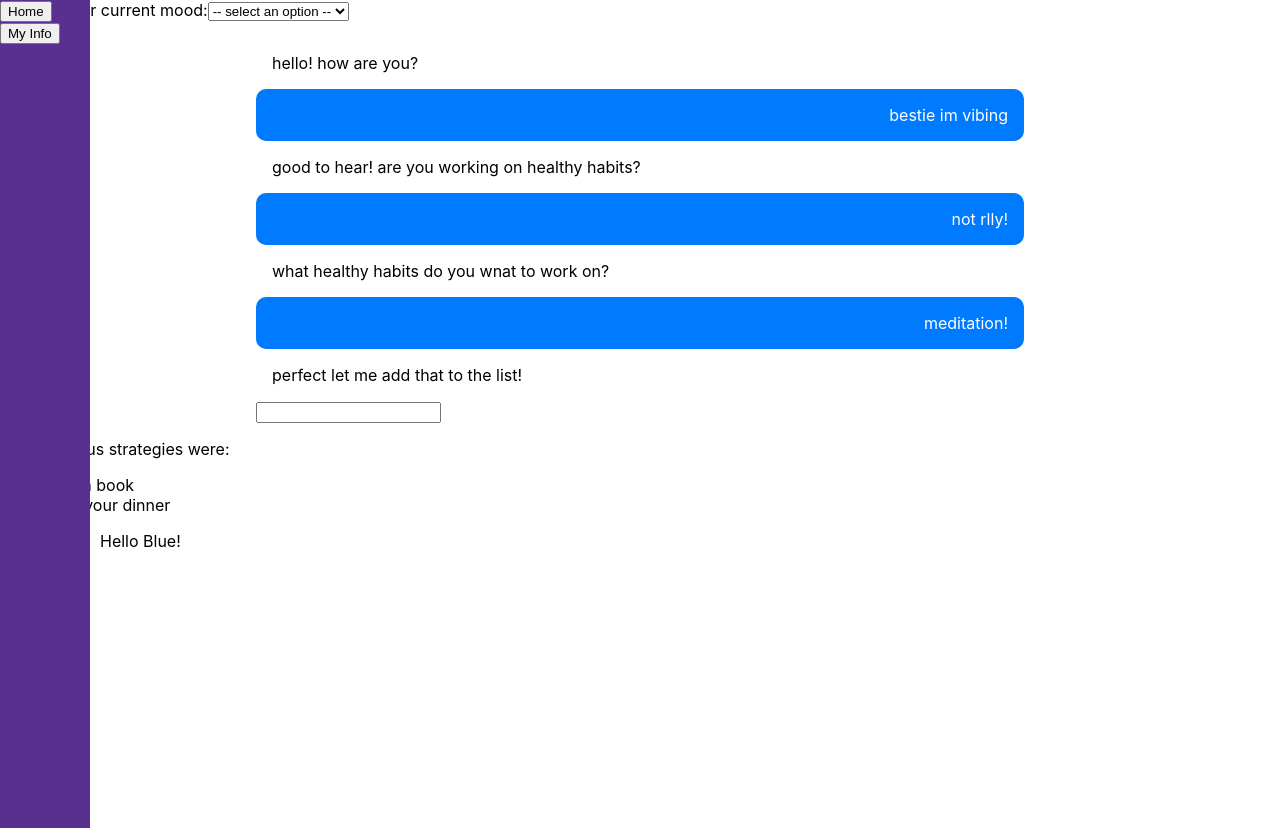
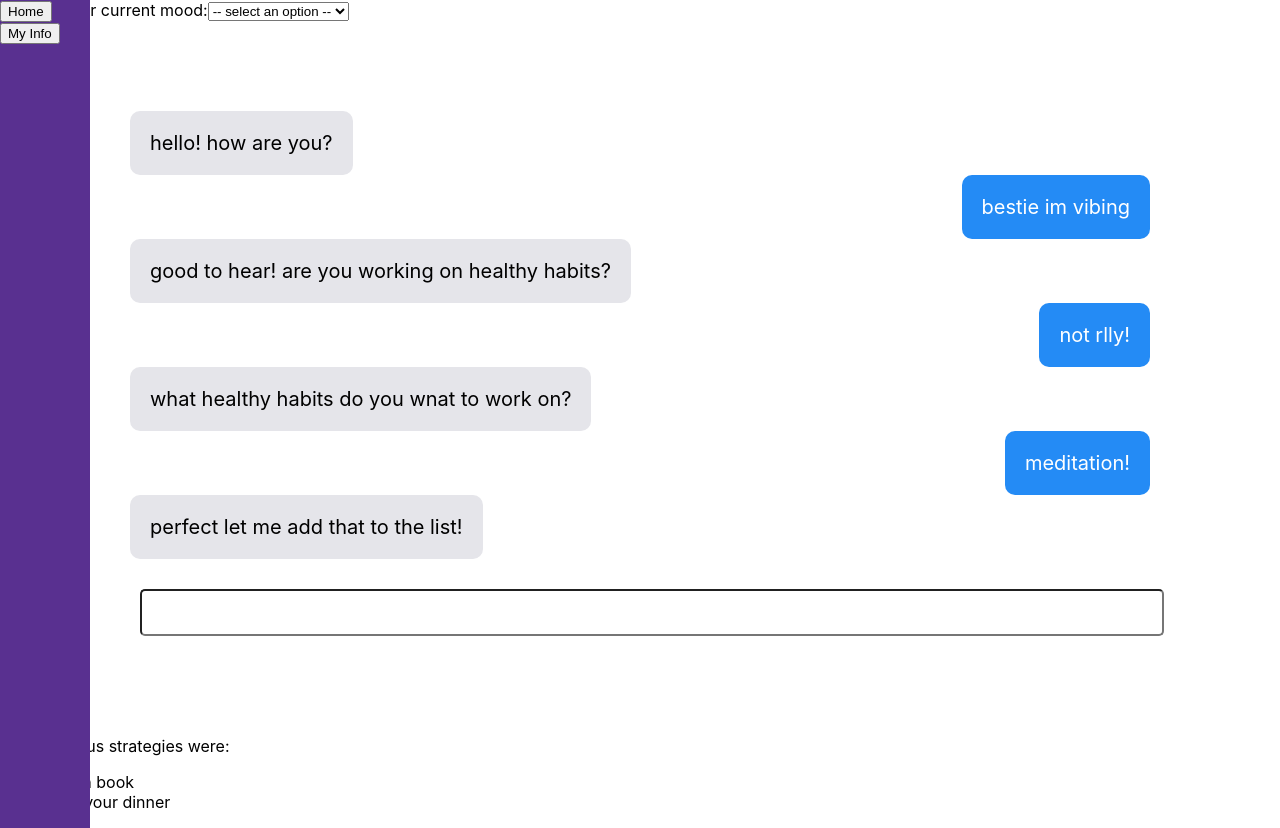
Before and after one commit to anna-m120/motAIve, a React (Create React App) app in the folder hack-western-app/: page / in a window 1280 px wide. Before the commit the page ends 800 px from the top, so only its background shows below. Built offline with nearby package versions, Linux system fonts and the light colour scheme.

Commit message:
updated chat to like kind of work

```diff
--- a/hack-western-app/src/Chat.jsx
+++ b/hack-western-app/src/Chat.jsx
@@ -1,6 +1,10 @@
 import "./chat.css"
+import LoadingMessage from "./LoadingMessage.jsx";
+import React from "react";
 function Chat(){
-	const messages = [
+	const [value, handleChange] = React.useState("");
+	const [isInputAvaliable, toggleInputAvaliability] = React.useState(true)
+	const [messages, updateMessages] = React.useState([
 		{"bot": true, "message": "hello! how are you?"},
 		{"bot": false, "message": "bestie im vibing"},
 		{"bot": true, "message": "good to hear! are you working on healthy habits?"},
@@ -8,10 +12,36 @@ function Chat(){
 		{"bot": true, "message": "what healthy habits do you wnat to work on?"},
 		{"bot": false, "message": "meditation!"},
 		{"bot": true, "message": "perfect let me add that to the list!"},
-	]
-	return <div class="msg">
-		{messages.map(({bot, message}) => <div className={bot ? "msg_bot" : "msg_usr"}><span>{message}</span></div>)}
-		<input></input>
+	]);
+
+	function sendMessage(event){
+		event.preventDefault();
+		updateMessages([...messages, {"bot": false, "message": value}, {"bot": true, "message": "Loading..."}])
+		toggleInputAvaliability(false)
+		// TODO: replace this with true fetch from API
+		var fetchMessage = new Promise(resolve => setTimeout(resolve, 5000));
+		fetchMessage.then(() => {
+			updateMessages(prevMessages => [...prevMessages.slice(0, -1),  {"bot": true, "message": "This is Catie's API response!"}])
+			toggleInputAvaliability(true)
+		})
+
+		handleChange("")
+	}
+
+
+	function generateMessage(bot, message){
+		if(message == "Loading..."){
+			return <LoadingMessage/>
+		} else {
+			return <div className={bot ? "msg_bot" : "msg_usr"}><span className={bot ? "msg_bot_text" : "msg_usr_text"}>{message}</span></div>
+		}
+	}
+	return <div className="msg">
+		{messages.map(({bot, message}) => generateMessage(bot, message))}
+		<form className="form" onSubmit={(e) => sendMessage(e)}>
+        <label></label>
+          <input disabled={!isInputAvaliable} type="text" value={value} onChange={(e) => {handleChange(e.target.value)}} />
+      </form>
 	</div>
 }
 
--- /dev/null
+++ b/hack-western-app/src/LoadingMessage.jsx
@@ -0,0 +1,32 @@
+import React from "react";
+
+function LoadingMessage(){
+	const [text, changeText] = React.useState("Loading...");
+	React.useEffect(() => {
+		const interval = setInterval(() => {
+            console.log("interval")
+			switch(text) {
+				case "Loading...":
+					changeText(prevText => "Loading")
+				  break;
+				case "Loading":
+					changeText("Loading.")
+				  break;
+				case "Loading.":
+					changeText("Loading..")
+				  break;
+				case "Loading..":
+					changeText("Loading...")
+				  break;
+				default:
+				changeText("Loading")
+			  }
+
+		}, 1000);
+		return () => clearInterval(interval);
+	  }, [text, changeText]);
+
+	return <div className="msg_bot"><span className="loading_msg">{text}</span></div>;
+}
+
+export default LoadingMessage;
--- a/hack-western-app/src/chat.css
+++ b/hack-western-app/src/chat.css
@@ -1,18 +1,46 @@
 .msg {
-    margin: 1em;
-    margin-left: 20%;
-    margin-right: 20%;
-    background-color:white;
-    border-radius: 10px;
+    margin: 5em;
+    font-size: 1.25rem;
+
 }
 .msg_bot {
-    padding: 1em;
+    padding: 0.5em;
+    margin: 1em;
 }
 .msg_usr {
-    padding: 1em;
+    margin: 1em;
+    padding: 0.5em;
     text-align: right;
-    background-color: #007AFF;
-    color: white;
     border-radius: 10px;
     padding-left: 20%;
 }
+.msg_usr_text {
+    color: #fff;
+    padding: 1em;
+    border-radius: 10px;
+    background-color: #248bf5;
+}
+.msg_bot_text {
+    color: #000;
+    padding: 1em;
+
+    border-radius: 10px;
+    background-color: #e5e5ea;
+}
+.form {
+    margin: 2em;
+}
+.form input {
+    width: 100%;
+    padding: 0.5em;
+    border-radius: 5px;
+    font-size: 1em;
+}
+
+.loading_msg {
+    color: #000;
+    padding: 1em;
+
+    border-radius: 10px;
+    background-color: #e5e5ea;
+}
```
